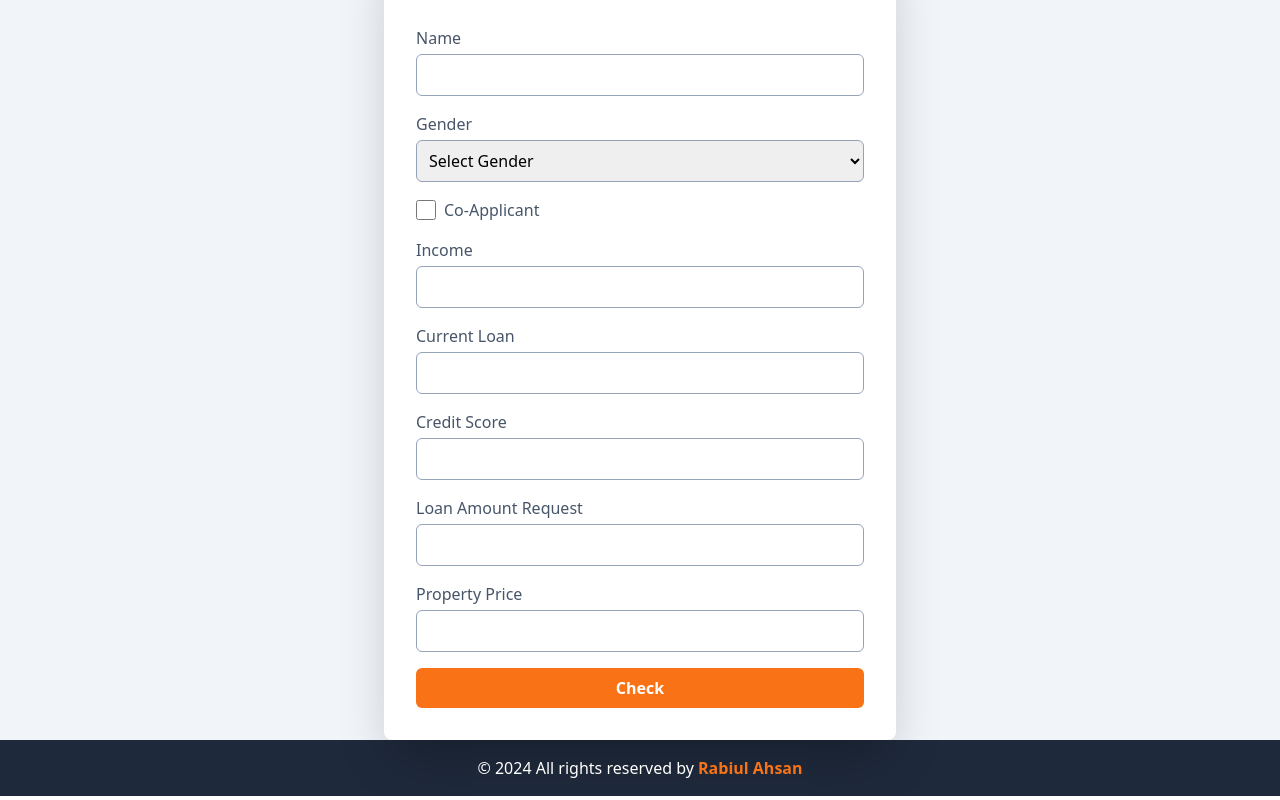
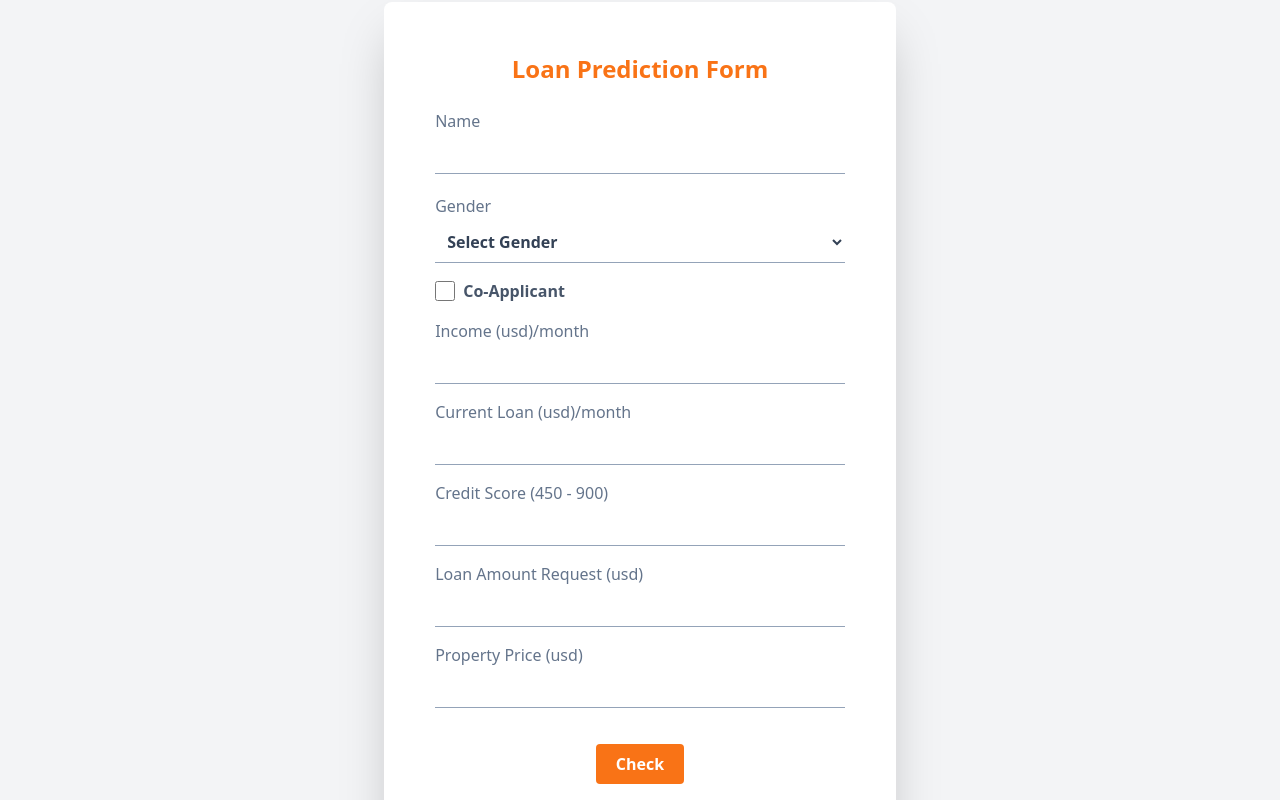
Before and after one commit to rabiulahsan/loan-pediciton-client, a React (Vite) app: page / in a window 1280 px wide. Shown: the part 1200-2000 px from the top of the page. Built offline with nearby package versions, Linux system fonts and the light colour scheme.

Commit message:
form design fixed

```diff
--- a/src/Components/FormSection.jsx
+++ b/src/Components/FormSection.jsx
@@ -32,7 +32,8 @@ const FormSection = () => {
 
     const body = {
       age: 65, // Static value for example; adjust as needed
-      income_stability: formData.income >= 5000 ? "High" : "Low",
+      income_stability: formData.income >= 2000 ? "High" : "Low",
+      //   income_stability: "High",
       co_applicant: formData.co_applicant ? 1 : 0,
       income: parseFloat(formData.income),
       current_loan: parseInt(formData.current_loan, 10),
@@ -49,7 +50,8 @@ const FormSection = () => {
           body: JSON.stringify(body),
         });
         const result = await response.json();
-        setAmountName(result.loan_amount); // Update state with the loan amount
+        // setAmountName(result.loan_amount); // Update state with the loan amount
+        console.log(result);
         alert("Loan amount predicted successfully!");
       } catch (error) {
         console.error("Error submitting data:", error);
@@ -63,37 +65,34 @@ const FormSection = () => {
   }, [shouldFetch, formData]);
 
   return (
-    <div className="min-h-screen bg-slate-100 flex items-center justify-center">
-      <div className="bg-white shadow-2xl rounded-lg p-8 max-w-lg w-full">
-        <h1 className="text-2xl font-bold text-orange-600 mb-6 text-center">
+    <div className=" bg-gray-100 flex items-center justify-center py-[5%]">
+      <div className="bg-white shadow-2xl rounded-lg p-[4%]  max-w-lg w-full">
+        <h1 className="text-2xl font-bold text-orange-500 mb-6 text-center">
           Loan Prediction Form
         </h1>
         <form onSubmit={handleSubmit} className="space-y-4">
           {/* Name */}
-          <div>
-            <label className="block text-slate-600 font-medium mb-1">
-              Name
-            </label>
+          <div className="mb-5">
+            <label className="block text-slate-500 ">Name</label>
             <input
               type="text"
               name="name"
               value={formData.name}
               onChange={handleChange}
+              //   placeholder="Enter you name..."
               required
-              className="w-full p-2 border border-slate-400 rounded-md focus:outline-none focus:ring-2 focus:ring-orange-500"
+              className="input-style"
             />
           </div>
           {/* Gender */}
           <div>
-            <label className="block text-slate-600 font-medium mb-1">
-              Gender
-            </label>
+            <label className="block text-slate-500 mb-1">Gender</label>
             <select
               name="gender"
               value={formData.gender}
               onChange={handleChange}
               required
-              className="w-full p-2 border border-slate-400 rounded-md focus:outline-none focus:ring-2 focus:ring-orange-500"
+              className="input-style bg-transparent"
             >
               <option value="" disabled>
                 Select Gender
@@ -104,98 +103,102 @@ const FormSection = () => {
             </select>
           </div>
           {/* Co-Applicant */}
-          <div className="flex items-center space-x-2">
+          <div className="flex items-center space-x-2 ">
             <input
               type="checkbox"
               name="co_applicant"
               checked={formData.co_applicant}
               onChange={handleChange}
+              required
               className="h-5 w-5 text-orange-500 focus:ring-orange-500"
             />
-            <label className="text-slate-600 font-medium">Co-Applicant</label>
+            <label className="text-slate-600 font-semibold">Co-Applicant</label>
           </div>
           {/* Income */}
-          <div>
-            <label className="block text-slate-600 font-medium mb-1">
-              Income
-            </label>
+          <div className="mb-5">
+            <label className="block text-slate-500">Income (usd)/month</label>
             <input
               type="number"
               name="income"
               value={formData.income}
               onChange={handleChange}
+              //   placeholder="Enter your monthly income"
               required
-              className="w-full p-2 border border-slate-400 rounded-md focus:outline-none focus:ring-2 focus:ring-orange-500"
+              className="input-style"
             />
           </div>
           {/* Current Loan */}
           <div>
-            <label className="block text-slate-600 font-medium mb-1">
-              Current Loan
+            <label className="block text-slate-500">
+              Current Loan (usd)/month
             </label>
             <input
               type="number"
               name="current_loan"
               value={formData.current_loan}
               onChange={handleChange}
+              //   placeholder="Enter your current loan amount"
               required
-              className="w-full p-2 border border-slate-400 rounded-md focus:outline-none focus:ring-2 focus:ring-orange-500"
+              className="input-style"
             />
           </div>
           {/* Credit Score */}
           <div>
-            <label className="block text-slate-600 font-medium mb-1">
-              Credit Score
+            <label className="block text-slate-500">
+              Credit Score (450 - 900)
             </label>
             <input
               type="number"
               name="credit_score"
               value={formData.credit_score}
               onChange={handleChange}
+              //   placeholder="Enter your credit score..."
               required
-              className="w-full p-2 border border-slate-400 rounded-md focus:outline-none focus:ring-2 focus:ring-orange-500"
+              className="input-style"
             />
           </div>
           {/* Loan Amount Request */}
           <div>
-            <label className="block text-slate-600 font-medium mb-1">
-              Loan Amount Request
+            <label className="block text-slate-500">
+              Loan Amount Request (usd)
             </label>
             <input
               type="number"
               name="loan_amount_request"
               value={formData.loan_amount_request}
               onChange={handleChange}
+              //   placeholder="Enter your loan request amount..."
               required
-              className="w-full p-2 border border-slate-400 rounded-md focus:outline-none focus:ring-2 focus:ring-orange-500"
+              className="input-style"
             />
           </div>
           {/* Property Price */}
           <div>
-            <label className="block text-slate-600 font-medium mb-1">
-              Property Price
-            </label>
+            <label className="block text-slate-500">Property Price (usd)</label>
             <input
               type="number"
               name="property_price"
               value={formData.property_price}
               onChange={handleChange}
+              //   placeholder="Enter your property price..."
               required
-              className="w-full p-2 border border-slate-400 rounded-md focus:outline-none focus:ring-2 focus:ring-orange-500"
+              className="input-style"
             />
           </div>
           {/* Submit Button */}
-          <button
-            type="submit"
-            className="w-full bg-orange-500 hover:bg-orange-600 text-white font-bold py-2 px-4 rounded-md focus:outline-none focus:ring-2 focus:ring-orange-500"
-          >
-            Check
-          </button>
+          <div className="flex justify-center items-center ">
+            <button
+              type="submit"
+              className=" bg-orange-500 hover:bg-orange-600 text-white font-bold py-2 px-5 my-5  rounded"
+            >
+              Check
+            </button>
+          </div>
         </form>
 
         {/* Result */}
         {amountName !== null && (
-          <div className="mt-6 text-center text-orange-600 font-bold text-lg">
+          <div className="mt-6 text-center text-orange-500 font-bold text-lg">
             Predicted Loan Amount: {amountName}
           </div>
         )}
--- a/src/Components/Navbar.jsx
+++ b/src/Components/Navbar.jsx
@@ -1,6 +1,6 @@
 const Navbar = () => {
   return (
-    <div className="flex justify-center items-center py-4 bg-slate-100">
+    <div className="flex justify-center items-center py-4 bg-gray-100">
       <p className="font-bold text-slate-500 text-3xl italic cursor-pointer">
         <span className="text-orange-500 ">Loan</span>Calc
       </p>
--- a/src/index.css
+++ b/src/index.css
@@ -5,3 +5,7 @@
 .heading-style {
   @apply font-bold text-orange-500 text-xl mb-4;
 }
+
+.input-style {
+  @apply w-full p-2 border-b border-b-slate-400  focus:outline-none font-semibold text-slate-700;
+}
```
